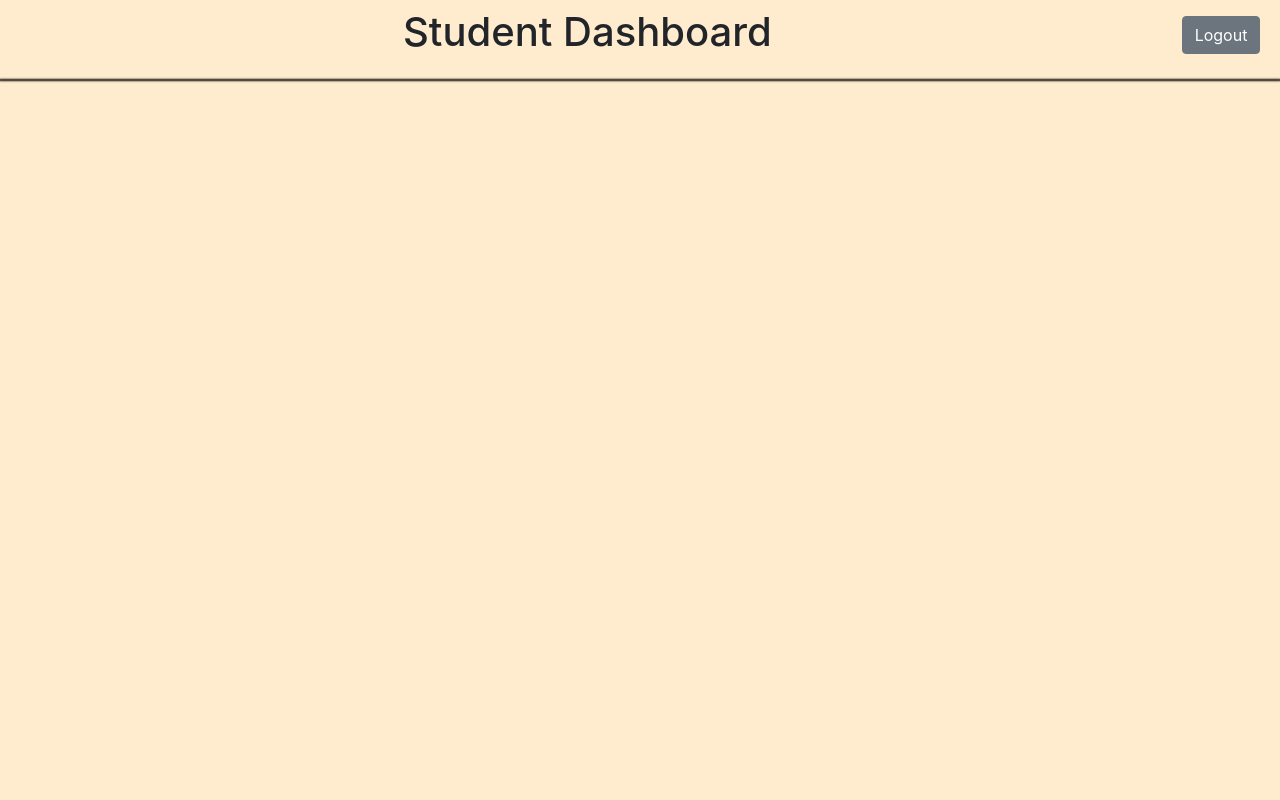
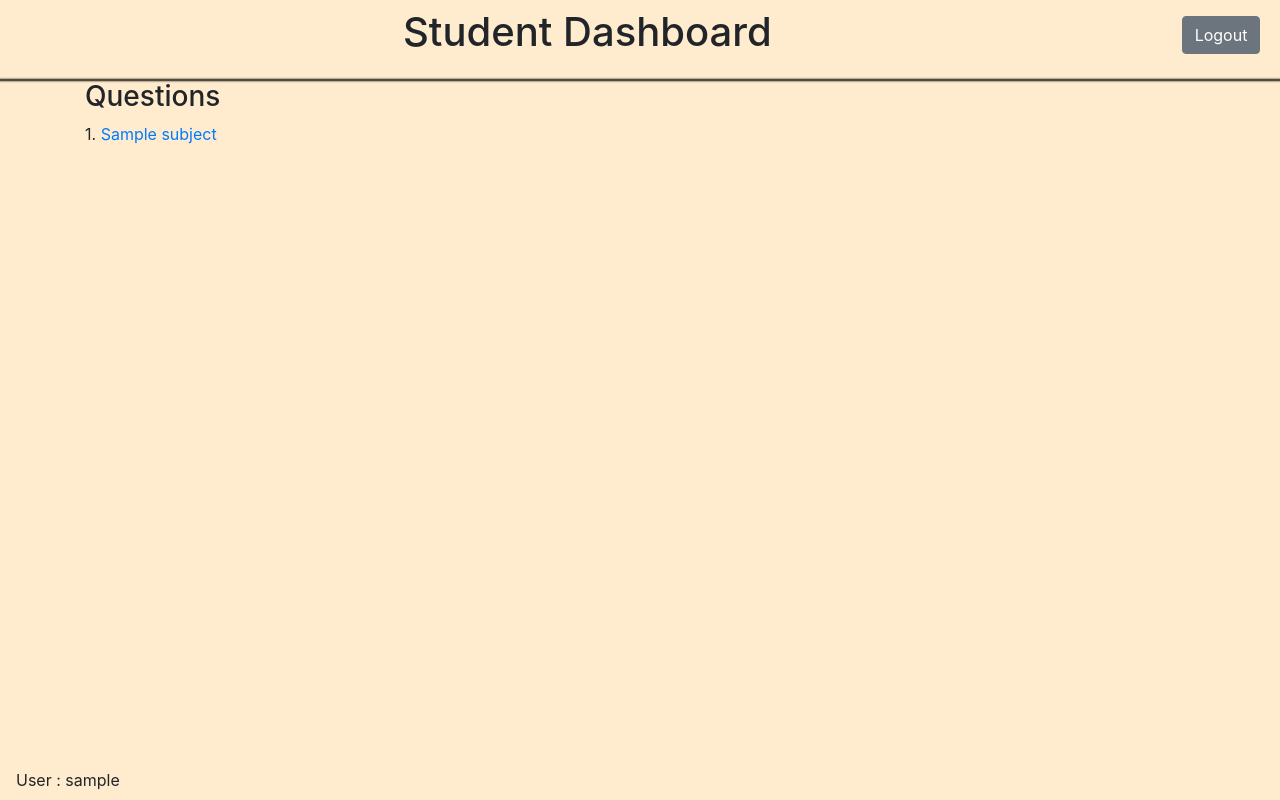
Before and after one commit to ranajoy-dutta/Online-Exam-Platform, a PHP site: page /student_corner.php in a window 1280 px wide. Run offline with PHP 8.4, Linux system fonts and the light colour scheme; the visitor is signed in with stand-in values (Sample User, id 1); tables that the repository leaves empty or names only in its code hold one stand-in row (values such as "Sample post").

Commit message:
Added subjects to student dashboard

```diff
--- a/student_corner.php
+++ b/student_corner.php
@@ -1,5 +1,6 @@
 <?php
     session_start();
+    require("connection.php");
 ?>
 
 <!DOCTYPE html>
@@ -13,6 +14,16 @@
     <link rel="stylesheet" type="text/css" media="screen" href="style.css" />
 </head>
 <body>
+    <?php
+    //check for valid sign in
+    if(!isset($_SESSION['username'])){
+        echo "<div class='text-center'><p class='display-3'>Please Login!</p><br>";
+        echo "<u><a href='index.php'>Go Home</a></u>";
+        exit;
+    }
+    ?>
+
+    <!-- Header -->
     <div class="row m-2 text-center ">
         <h1 class="col-11">Student Dashboard</h1>
         <div class="col-1">
@@ -20,5 +31,29 @@
         </div>
     </div>
     <hr class="cloud">
+
+    <!-- Body -->
+    <div class="container">
+    <h3>Questions</h3>
+    <?php
+    $sqlquery = "select sub_name from subjects";
+    $result = $conn->query($sqlquery);
+    $sno = 1;
+    while($row = $result->fetch_assoc()) {
+        echo $sno.". ";
+        echo "<a href='test.php?subject=".$row['sub_name']."/'>";
+        echo $row["sub_name"]."</a><br>";
+        $sno ++;
+    }
+    ?>
+    </div>
+
+
+    <!-- Footer -->
+    <footer class="navbar fixed-bottom bg-faded ">
+    <?php
+    echo 'User : '.$_SESSION['username'];
+    ?>
+  </footer>
 </body>
 </html>
```
Also changed, not shown: s_login_server.php (+19 -13 lines).
